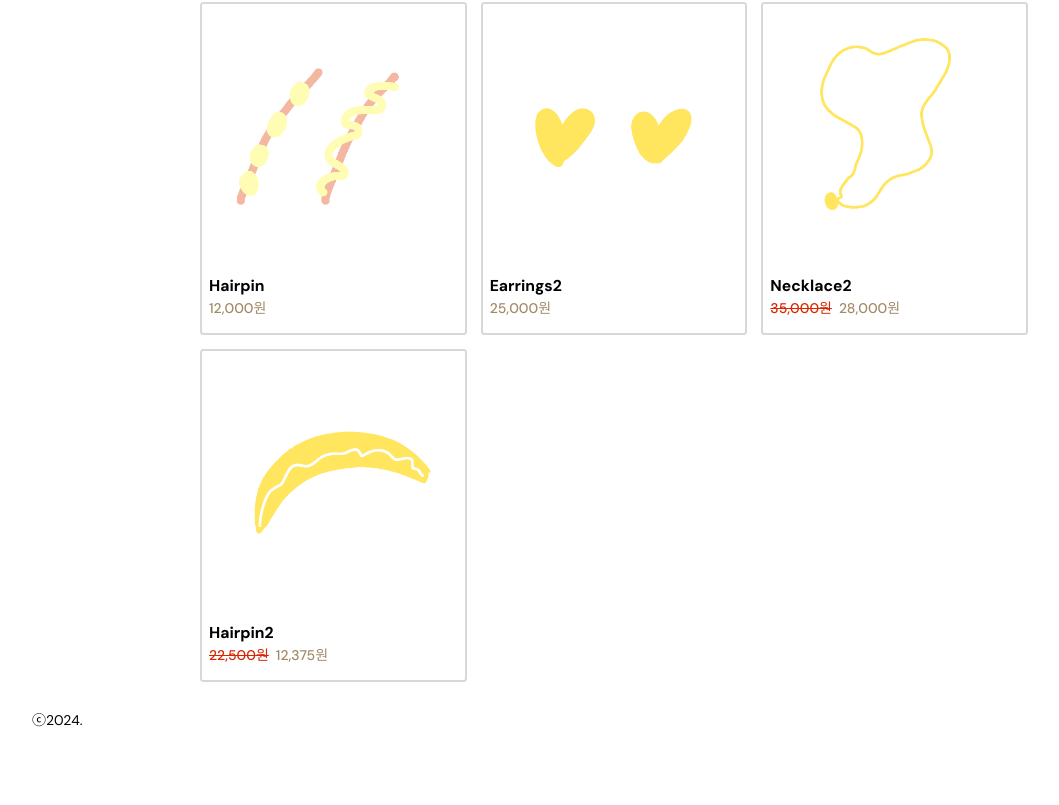
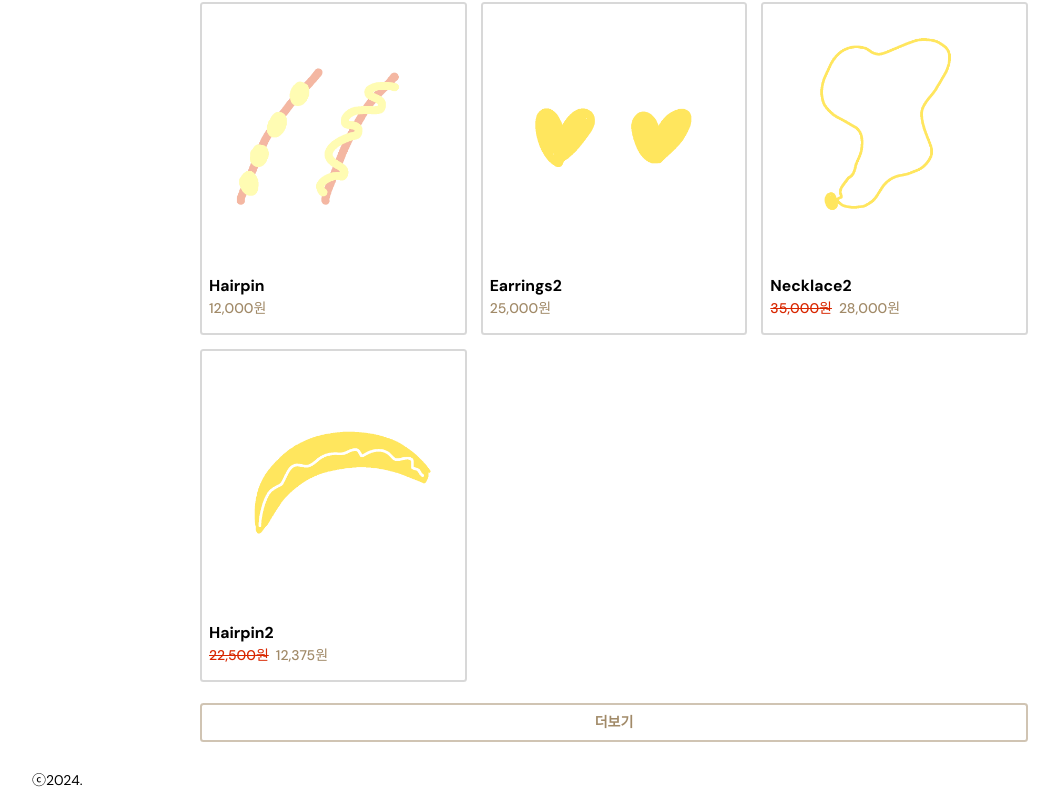
Before and after one commit to ppyom/shopping-mall, a React (Vite) app: page /product in a window 1280 px wide. Shown: the part 821-1626 px from the top of the page, without its empty margins (110-1169 px from the left). Before the commit the page ends 1566 px from the top, so only its background shows below. Built offline with nearby package versions, Linux system fonts and the light colour scheme; data requests are answered from the project's data file.

Commit message:
feat: 더보기 기능 구현

```diff
--- a/src/pages/ProductPage/ProductPage.module.css
+++ b/src/pages/ProductPage/ProductPage.module.css
@@ -4,15 +4,31 @@
 .productPage h2 {
   @apply w-full py-4;
 }
+.productsCon {
+  @apply w-[calc(100%-10rem-2rem)];
+}
 .products {
-  @apply w-[calc(100%-10rem-2rem)] grid grid-cols-[repeat(auto-fill,minmax(200px,1fr))];
+  @apply grid-cols-[repeat(auto-fill,minmax(200px,1fr))];
+}
+.moreBtn {
+  @apply w-full p-2 mt-6;
+  @apply rounded border-2 border-main-accent/50 text-main-accent;
+  @apply font-bold;
+  @apply duration-300;
+}
+.moreBtn:hover {
+  @apply border-main-accent bg-main-accent/20;
+}
+.moreBtn:disabled {
+  @apply pointer-events-none opacity-50;
+  @apply border-neutral-darkGray bg-neutral-lightGray text-neutral-darkGray;
 }
 
 @media (max-width: 768px) {
   .productPage {
     @apply flex-col gap-4;
   }
-  .products {
+  .productsCon {
     @apply w-full;
   }
 }
--- a/src/pages/ProductPage/ProductPage.tsx
+++ b/src/pages/ProductPage/ProductPage.tsx
@@ -7,24 +7,51 @@ import styles from './ProductPage.module.css';
 import type { Product } from '../../types/product.ts';
 import type { SortOption } from '../../types/sort.ts';
 
+const LIMIT = 12;
+
 const ProductPage = () => {
+  const [page, setPage] = useState<number>(1);
   const [sort, setSort] = useState<SortOption>('');
   const [products, setProducts] = useState<Product[]>([]);
+  const [isDone, setIsDone] = useState<boolean>(false);
 
-  const handleUpdateFilter = (sort: SortOption) => {
-    setSort(sort);
+  const handleUpdateSort = (option: SortOption) => {
+    if (sort !== option) {
+      setSort(option);
+      setPage(1);
+      setIsDone(false);
+    }
+  };
+  const handleMore = () => {
+    setPage(page + 1);
   };
 
   useEffect(() => {
-    ProductAPI.getProducts({ sort }) //
-      .then(setProducts);
-  }, [sort]);
+    ProductAPI.getProducts({ sort, limit: LIMIT * page }) //
+      .then((data) => {
+        if (data.length < LIMIT * (page - 1)) {
+          throw new Error('');
+        }
+        return data;
+      })
+      .then(setProducts)
+      .catch(() => setIsDone(true));
+  }, [sort, page]);
 
   return (
     <PageLayout className={styles.productPage}>
       <h2>Shop The Latest</h2>
-      <Sort current={sort} update={handleUpdateFilter} />
-      <Products className={styles.products} products={products} />
+      <Sort current={sort} update={handleUpdateSort} />
+      <div className={styles.productsCon}>
+        <Products className={styles.products} products={products} />
+        <button
+          className={styles.moreBtn}
+          onClick={handleMore}
+          disabled={isDone}
+        >
+          더보기
+        </button>
+      </div>
     </PageLayout>
   );
 };
```
